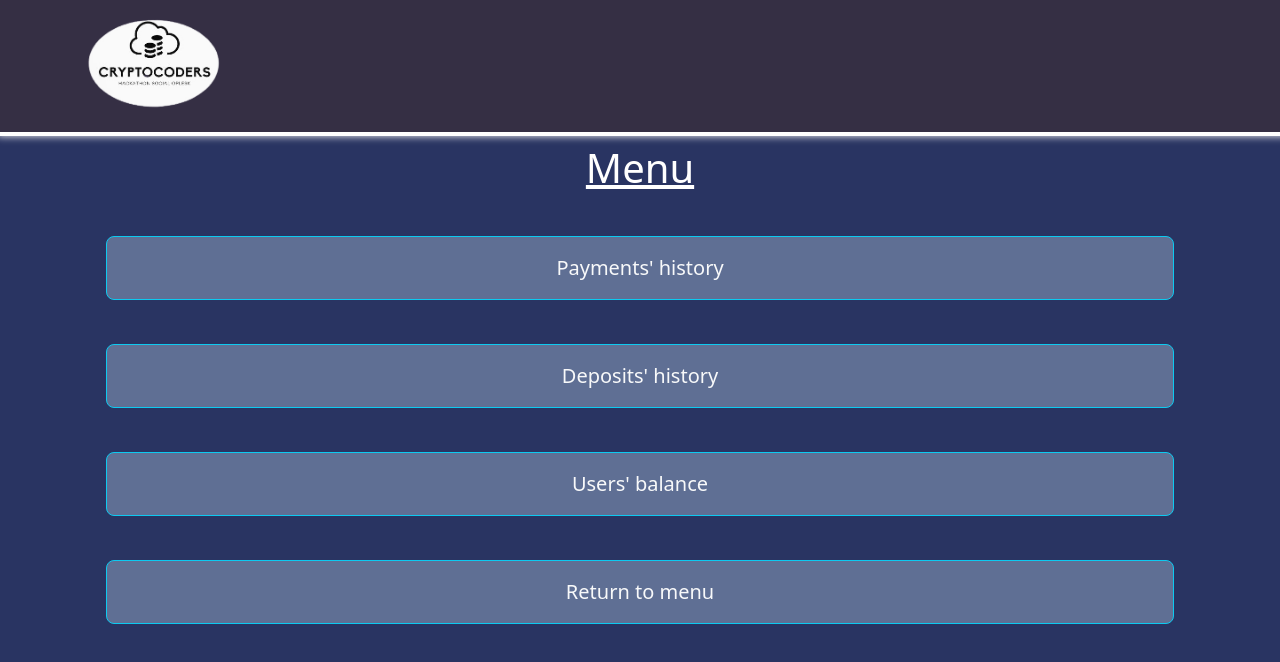
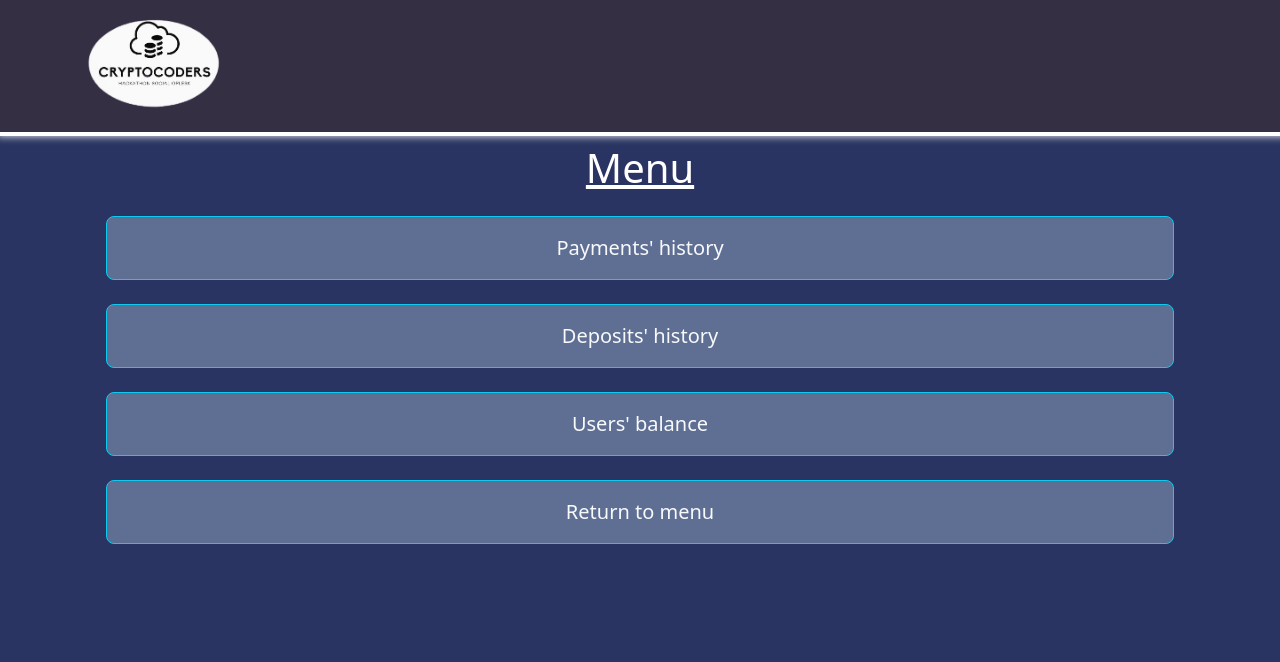
Before and after one commit to requin883/NuevoFront, a React (Vite) app: page /profile in a window 1280 px wide. Shown: the top 662 px of the page. Built offline with nearby package versions, Linux system fonts and the light colour scheme.

Commit message:
hotfix: remove btn-menu padding and margin. Add cryptoimg

```diff
--- a/src/scss/style.scss
+++ b/src/scss/style.scss
@@ -30,8 +30,6 @@ body {
 .btn-menu {
     background-color: #5F6F94;
     background-color: cutom-color;
-    padding: 1em;
-    margin-top: 1em;
 }
 
 .profileCard {
@@ -87,9 +85,8 @@ body {
         margin-left: 10vw;
     }
 }
-
 .cryptoimg {
-    max-width: 2vw;
+    max-width: 3vw;
 }
 
 @media (max-width: 576px) {
```
